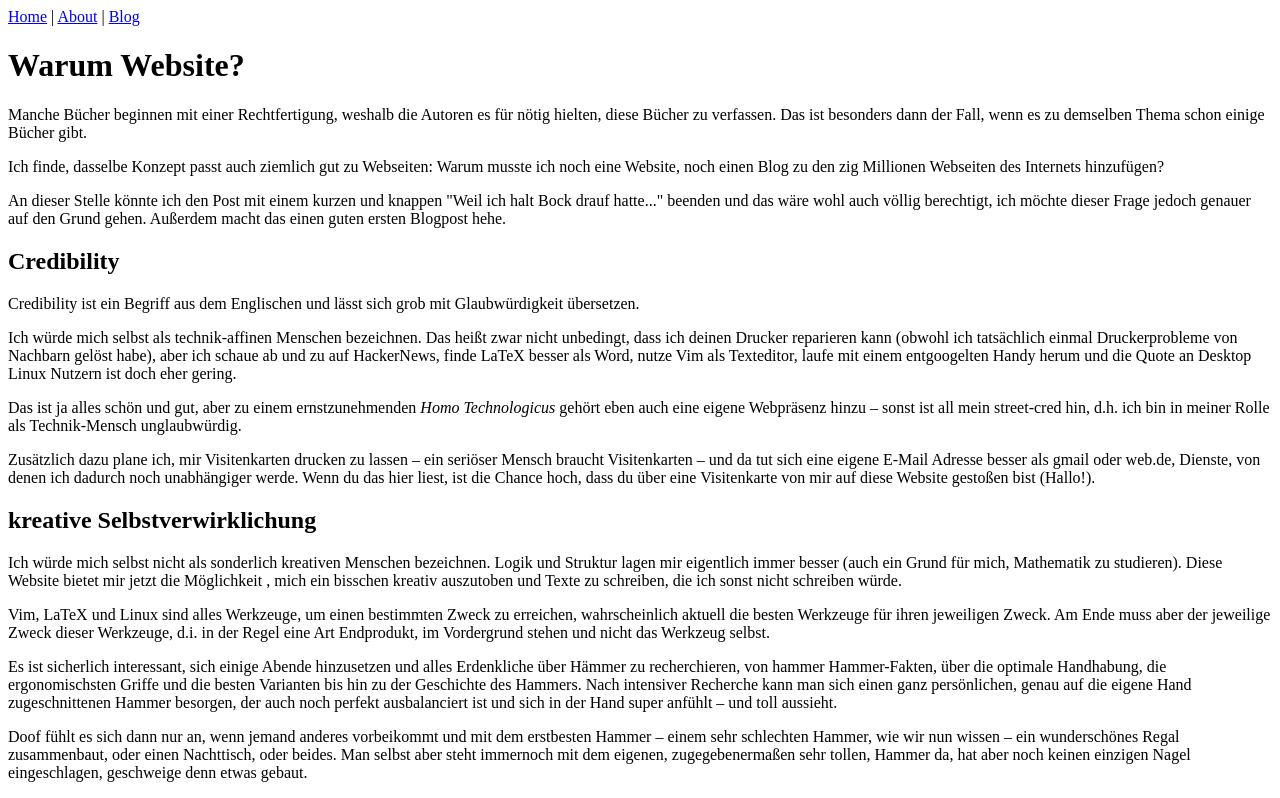
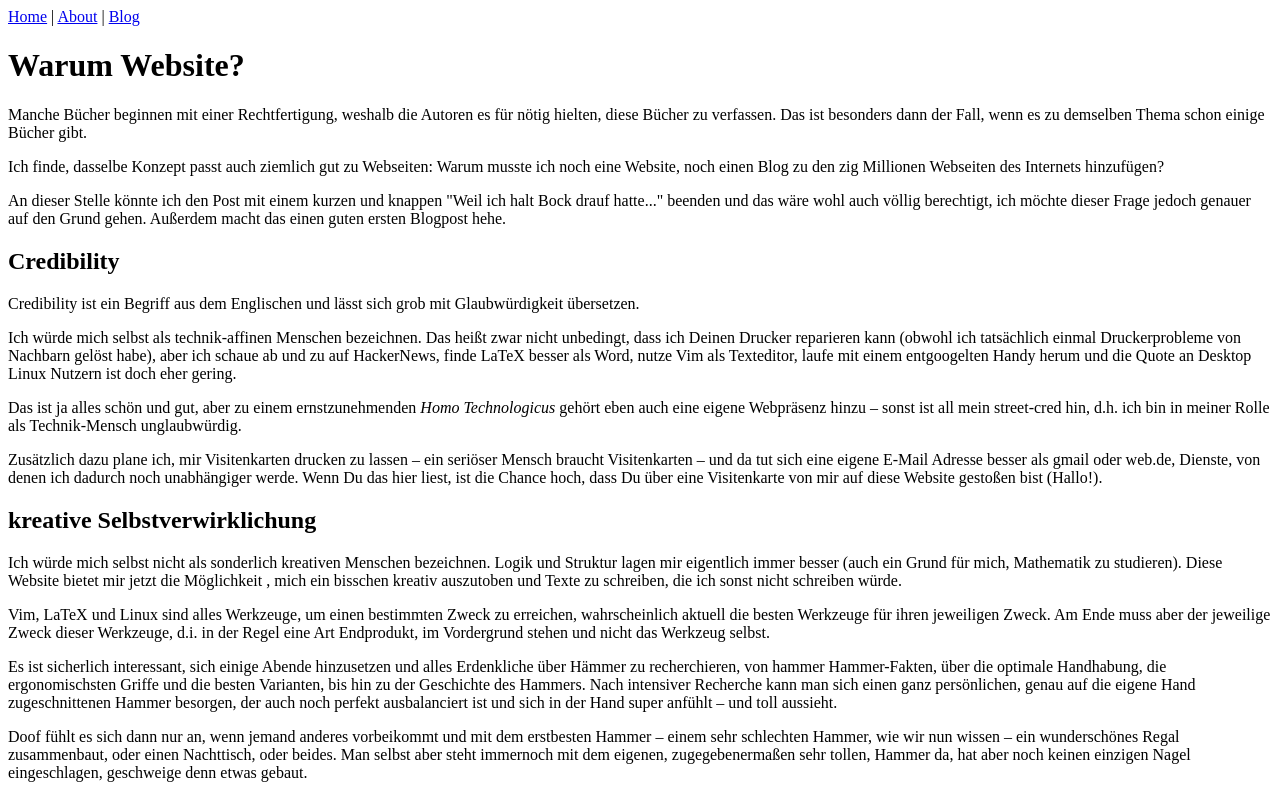
Before and after one commit to a-vad/a-vad.de, a plain HTML site: page blog/warum-website.html in a window 1280 px wide. Shown: the top 798 px of the page. Drawn offline with Linux system fonts and the light colour scheme.

Commit message:
spelling

```diff
--- a/blog/warum-website.html
+++ b/blog/warum-website.html
@@ -31,7 +31,7 @@
   </p>
   <p>
   Ich würde mich selbst als technik-affinen Menschen bezeichnen.
-  Das heißt zwar nicht unbedingt, dass ich deinen Drucker reparieren kann (obwohl ich tatsächlich einmal Druckerprobleme von Nachbarn gelöst habe),
+  Das heißt zwar nicht unbedingt, dass ich Deinen Drucker reparieren kann (obwohl ich tatsächlich einmal Druckerprobleme von Nachbarn gelöst habe),
   aber ich schaue ab und zu auf HackerNews,
   finde LaTeX besser als Word,
   nutze Vim als Texteditor,
@@ -44,7 +44,7 @@
   </p>
   <p>
   Zusätzlich dazu plane ich, mir Visitenkarten drucken zu lassen – ein seriöser Mensch braucht Visitenkarten – und da tut sich eine eigene E-Mail Adresse besser als gmail oder web.de, Dienste, von denen ich dadurch noch unabhängiger werde.
-  Wenn du das hier liest, ist die Chance hoch, dass du über eine Visitenkarte von mir auf diese Website gestoßen bist (Hallo!).
+  Wenn Du das hier liest, ist die Chance hoch, dass Du über eine Visitenkarte von mir auf diese Website gestoßen bist (Hallo!).
   </p>
   <h2>kreative Selbstverwirklichung</h2>
   <p>
@@ -58,7 +58,7 @@
   </p>
   <p>
   Es ist sicherlich interessant, sich einige Abende hinzusetzen und alles Erdenkliche über Hämmer zu recherchieren,
-  von hammer Hammer-Fakten, über die optimale Handhabung, die ergonomischsten Griffe und die besten Varianten bis hin zu der Geschichte des Hammers.
+  von hammer Hammer-Fakten, über die optimale Handhabung, die ergonomischsten Griffe und die besten Varianten, bis hin zu der Geschichte des Hammers.
   Nach intensiver Recherche kann man sich einen ganz persönlichen, genau auf die eigene Hand zugeschnittenen Hammer besorgen, der auch noch perfekt ausbalanciert ist und sich in der Hand super anfühlt – und toll aussieht.
   </p>
   <p>
```
